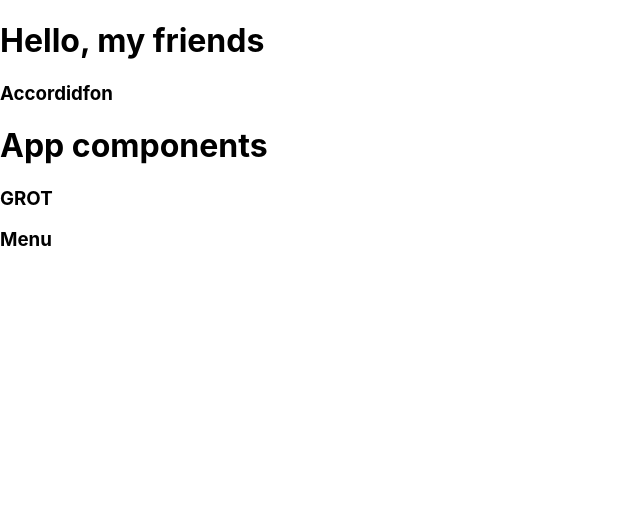
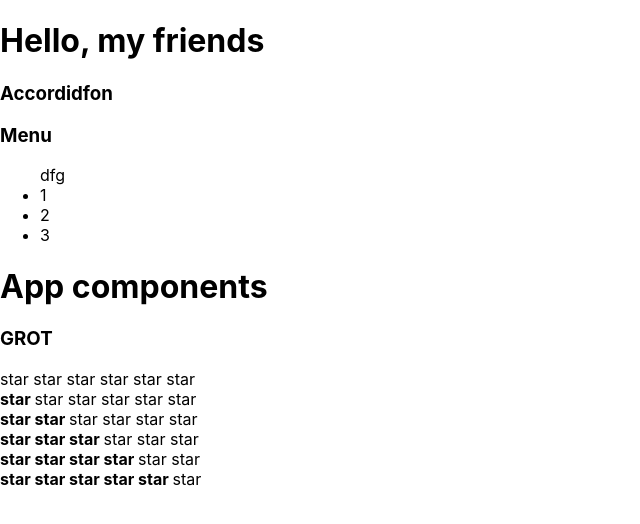
Before and after one commit to Maks-KaNDeR1/React-Kabzda, a React (Create React App) app: page / in a window 1280 px wide. Shown: the top 524 px of the page, without its empty margins (0-640 px from the left). Built offline with nearby package versions, Linux system fonts and the light colour scheme.

Commit message:
{ !props && }, Rating

```diff
--- a/src/Accordion.tsx
+++ b/src/Accordion.tsx
@@ -7,16 +7,24 @@ type AccordionPropsType = {
 
 function Accordion(props: AccordionPropsType) {
     console.log("Accotdion rendering")
-    if (props.collapsed === true) {
-        return <div>
-            <AccordionTitle title={props.titleValue}/>
-            <AccordionBody/>
-        </div>
-    } else {
-        return <div>
-            <AccordionTitle title={props.titleValue}/>
-        </div>
-    }
+    return <div>
+        <AccordionTitle title={props.titleValue} />
+        {/* {props.collapsed === false && <AccordionBody />} */}
+        {!props.collapsed && <AccordionBody />}
+    </div>
+
+    // function Accordion(props: AccordionPropsType) {
+    //     console.log("Accotdion rendering")
+    //     if (props.collapsed === true) {
+    //         return <div>
+    //             <AccordionTitle title={props.titleValue}/>
+    //             <AccordionBody/>
+    //         </div>
+    //     } else {
+    //         return <div>
+    //             <AccordionTitle title={props.titleValue}/>
+    //         </div>
+    //     }
 
 }
 
@@ -31,9 +39,14 @@ function AccordionTitle(props: AccordionTitlePropsType) {
 }
 
 function AccordionBody() {
-    return (
+    return (<div>
         <h3>Menu</h3>
-    )
+        <ul>dfg
+            <li>1</li>
+            <li>2</li>
+            <li>3</li>
+        </ul>
+    </div>)
 }
 
 export default Accordion
--- a/src/App.tsx
+++ b/src/App.tsx
@@ -1,6 +1,7 @@
 import React from 'react';
 import logo from './logo.svg';
 import './App.css';
+import Rating from "./Rating";
 import Accordion from "./Accordion";
 
 function App() {
@@ -10,6 +11,12 @@ function App() {
             <Accordion titleValue={"Accordidfon"} collapsed={false}/>
             <PageTitle title={"App components"}/>
             <Accordion titleValue={"GROT"} collapsed={true}/>
+            <Rating value={0}/>
+            <Rating value={1}/>
+            <Rating value={2}/>
+            <Rating value={3}/>
+            <Rating value={4}/>
+            <Rating value={5}/>
         </div>
     );
 }
--- /dev/null
+++ b/src/Rating.tsx
@@ -0,0 +1,35 @@
+import React from 'react';
+
+type RatingPropsType = {
+    value: 0 | 1 | 2 | 3 | 4 | 5
+}
+
+function Rating(props: RatingPropsType) {
+    console.log("Rating rendering")
+    return (
+        <div>
+             <Star selected={ props.value > 0}/>
+             <Star selected={ props.value > 1}/>
+             <Star selected={ props.value > 2}/>
+             <Star selected={ props.value > 3}/>
+             <Star selected={ props.value > 4}/>
+             <Star selected={ props.value > 5}/>
+
+        </div>
+    )
+  }
+
+type StarPropsType = {
+    selected: boolean
+}
+
+function Star(props: StarPropsType) {
+    console.log("Star rendering")
+    if (props.selected === true) {
+        return <span><b>star </b></span>
+    } else {
+        return <span>star </span>
+    }
+}
+
+export default Rating;
```
